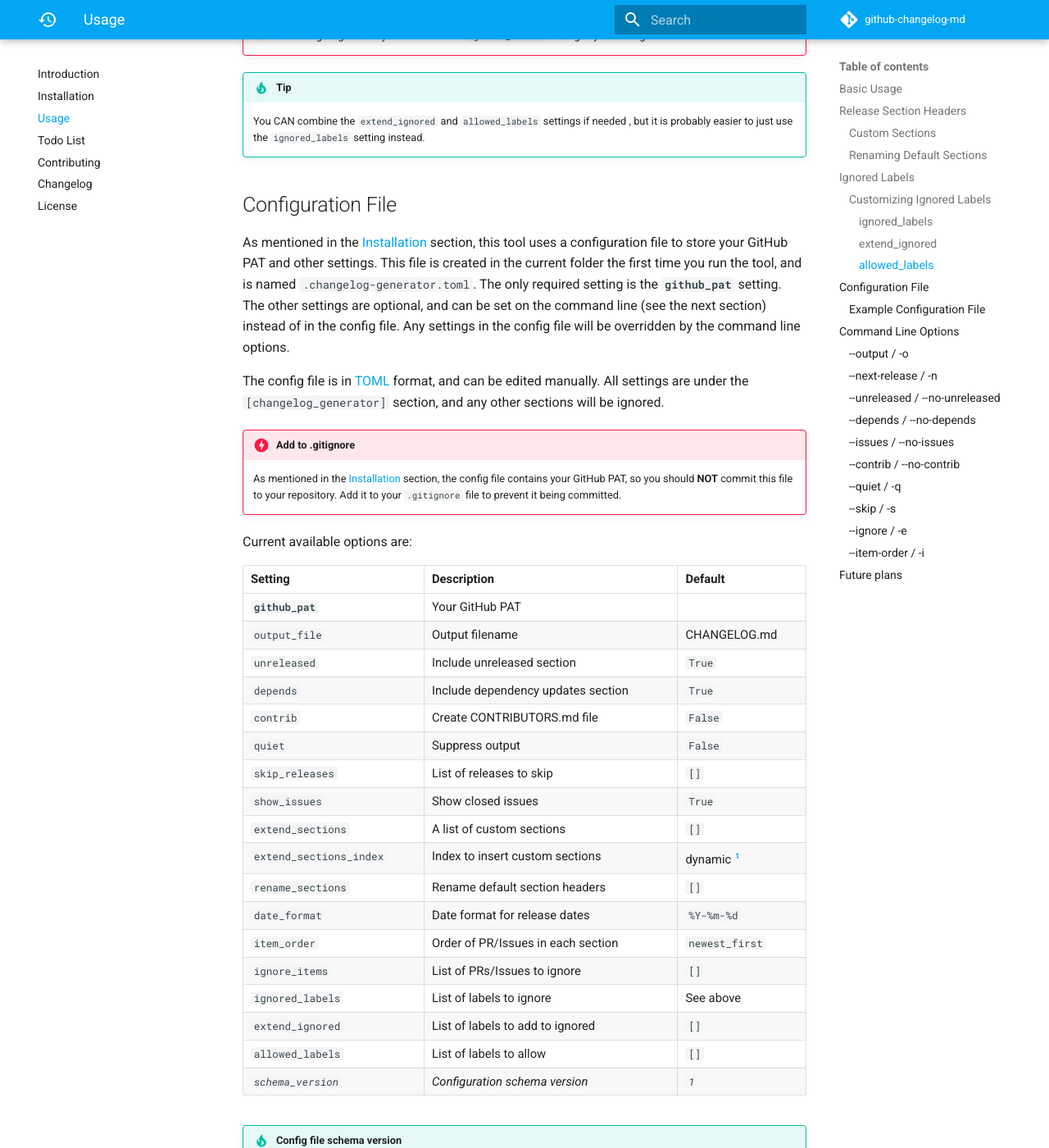
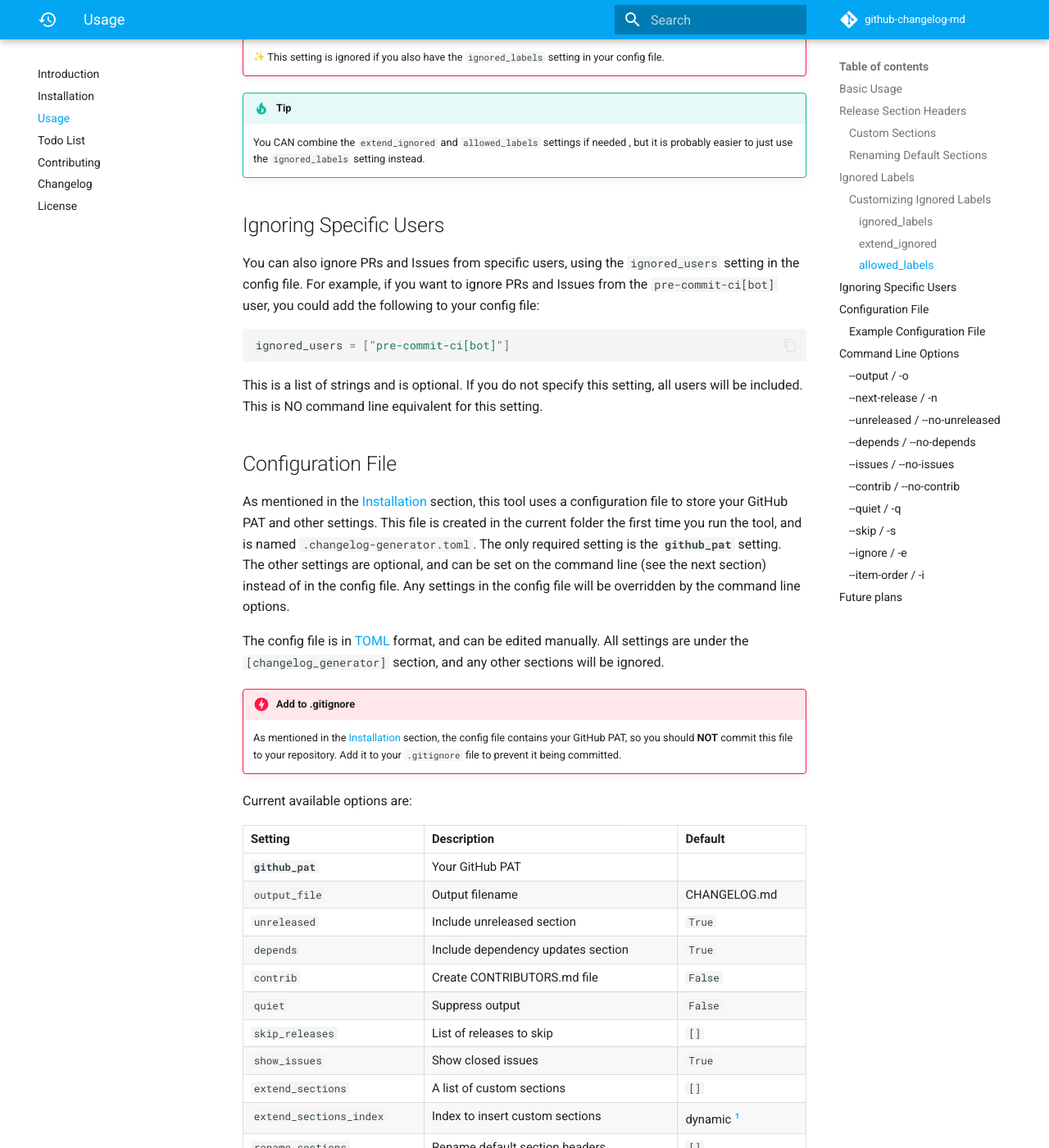
Before and after one commit to seapagan/github-changelog-md, an MkDocs documentation site: the page built from docs/usage.md, in a window 1280 px wide and 1400 px high, scrolled down 4848 px. Shown: the whole window at 82% size. Built offline with MkDocs 1.6.1 and Material for MkDocs 9.7.7, drawn with Linux system fonts in a browser that asks for light colours; emoji names are drawn with the system emoji font; comment, search, counter and statistics services are not loaded; some of the changed text lies outside the part shown.

Commit message:
docs: add 'ignore_users' option
Signed-off-by: Grant Ramsay <seapagan@gmail.com>

````diff
--- a/docs/usage.md
+++ b/docs/usage.md
@@ -193,7 +193,7 @@ These are ignored for both PRs and Issues.
 ### Customizing Ignored Labels
 
 There are three ways to customize the ignored labels, all using settings in the
-config file.
+config file. There are no equivalent command line options for these settings.
 
 #### `ignored_labels`
 
@@ -248,6 +248,20 @@ allowed_labels = ["question"]
     , but it is probably easier to just use the `ignored_labels` setting
     instead.
 
+## Ignoring Specific Users
+
+You can also ignore PRs and Issues from specific users, using the
+`ignored_users` setting in the config file. For example, if you want to ignore
+PRs and Issues from the `pre-commit-ci[bot]` user, you could add the following
+to your config file:
+
+```toml
+ignored_users = ["pre-commit-ci[bot]"]
+```
+
+This is a list of strings and is optional. If you do not specify this setting,
+all users will be included. This is NO command line equivalent for this setting.
+
 ## Configuration File
 
 As mentioned in the [Installation](installation.md) section, this tool uses a
@@ -289,6 +303,7 @@ Current available options are:
 | `ignored_labels`        | List of labels to ignore           | See above     |
 | `extend_ignored`        | List of labels to add to ignored   | `[]`          |
 | `allowed_labels`        | List of labels to allow            | `[]`          |
+| `ignored_users`         | List of usernames to ignore        | `[]`          |
 | _`schema_version`_      | _Configuration schema version_     | _`1`_         |
 
 !!! tip "Config file schema version"
@@ -323,6 +338,7 @@ item_order = "oldest_first"
 ignore_items = [123, 456] # (3)!
 extend_ignored = ["testing"]
 allowed_labels = ["question"]
+ignored_users = ["pre-commit-ci[bot]"]
 ```
 
 1. :bulb: This is the only required setting, the others are optional.
````
Also changed, not shown: TODO.md (+11 -0 lines).
